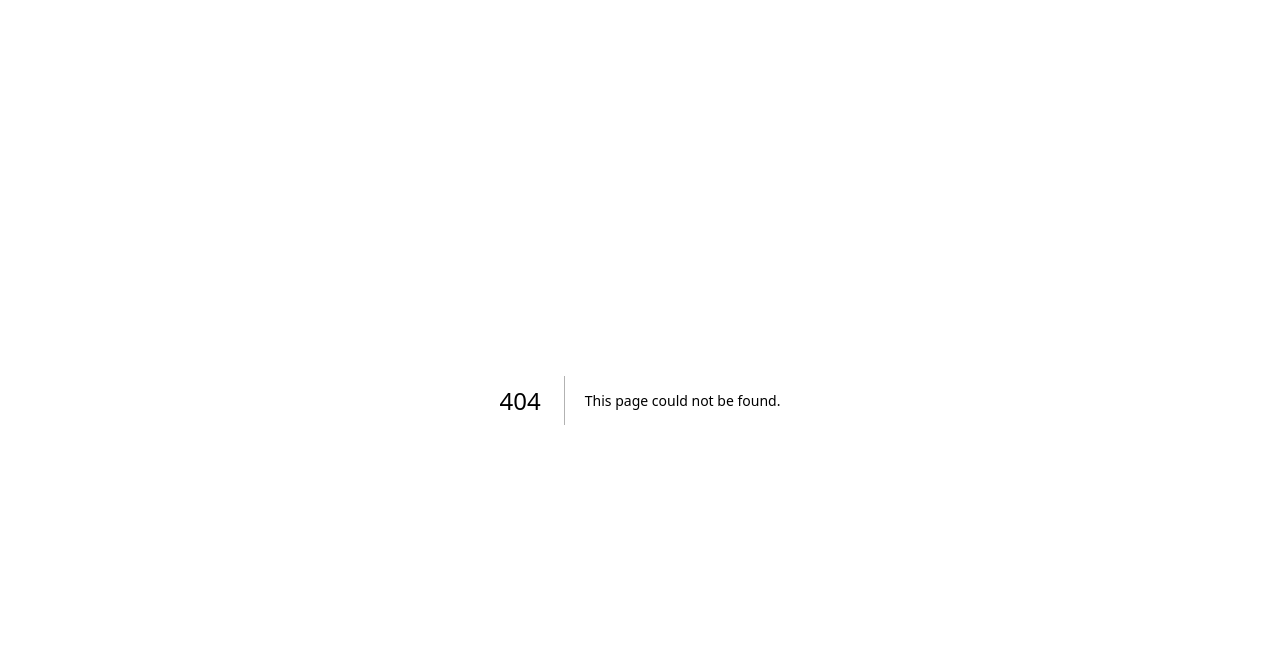
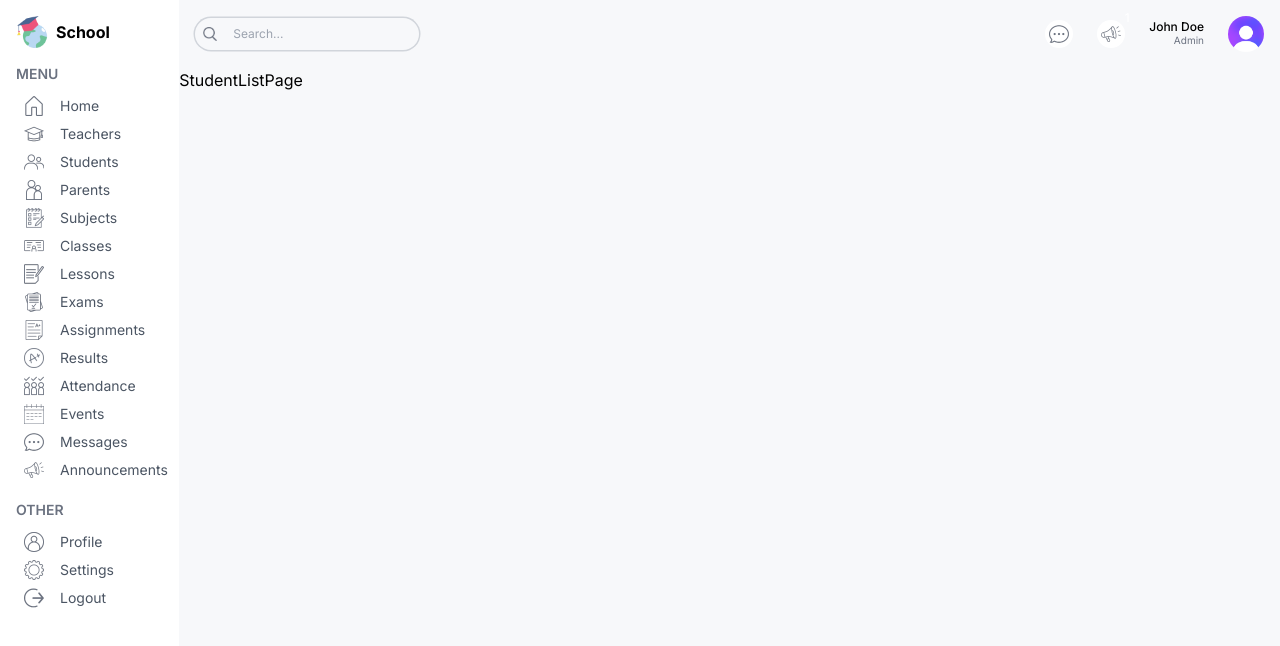
Before and after one commit to Nyakamba/school, a Next.js app: page /list/students in a window 1280 px wide. Before the commit this address had no page. Shown: the top 646 px of the page. Built offline with nearby package versions, Linux system fonts and the light colour scheme.

Commit message:
Build student list page

```diff
--- /dev/null
+++ b/src/app/(dashboard)/list/students/page.tsx
@@ -0,0 +1,7 @@
+import React from "react";
+
+const StudentListPage = () => {
+  return <div>StudentListPage</div>;
+};
+
+export default StudentListPage;
```
